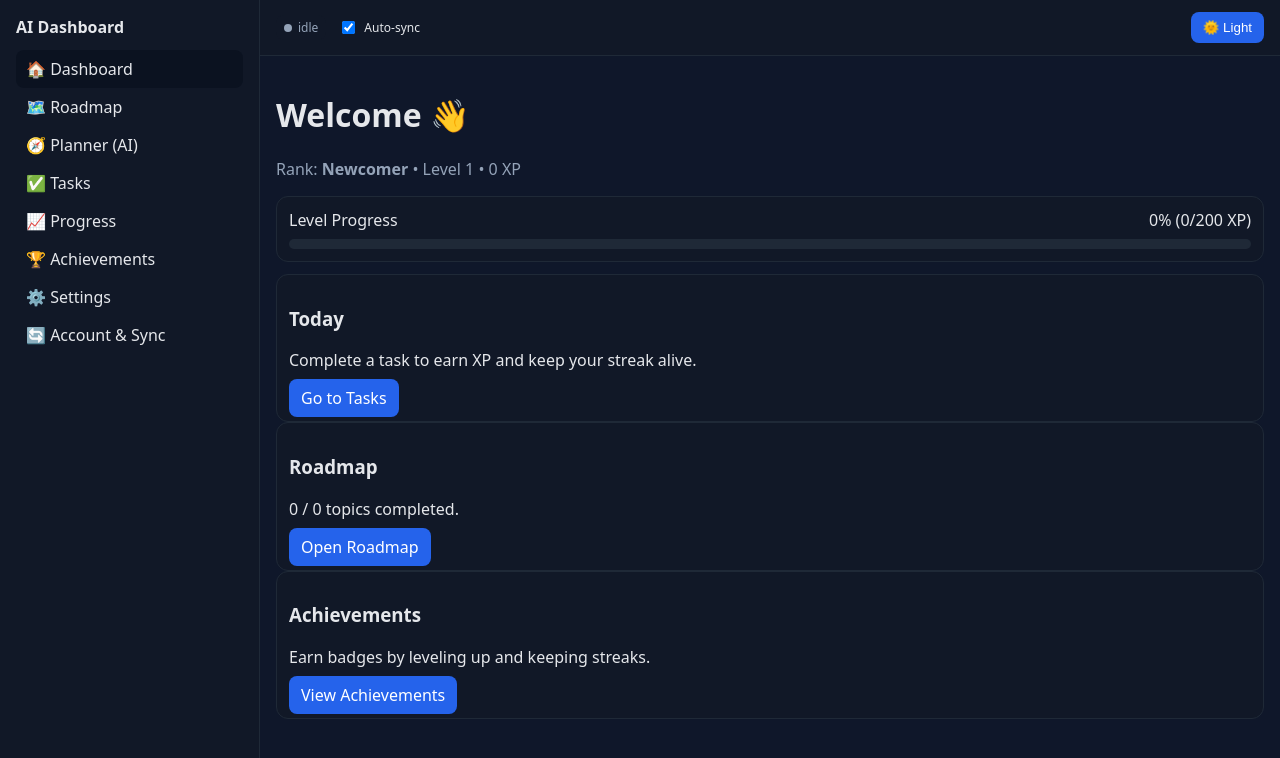
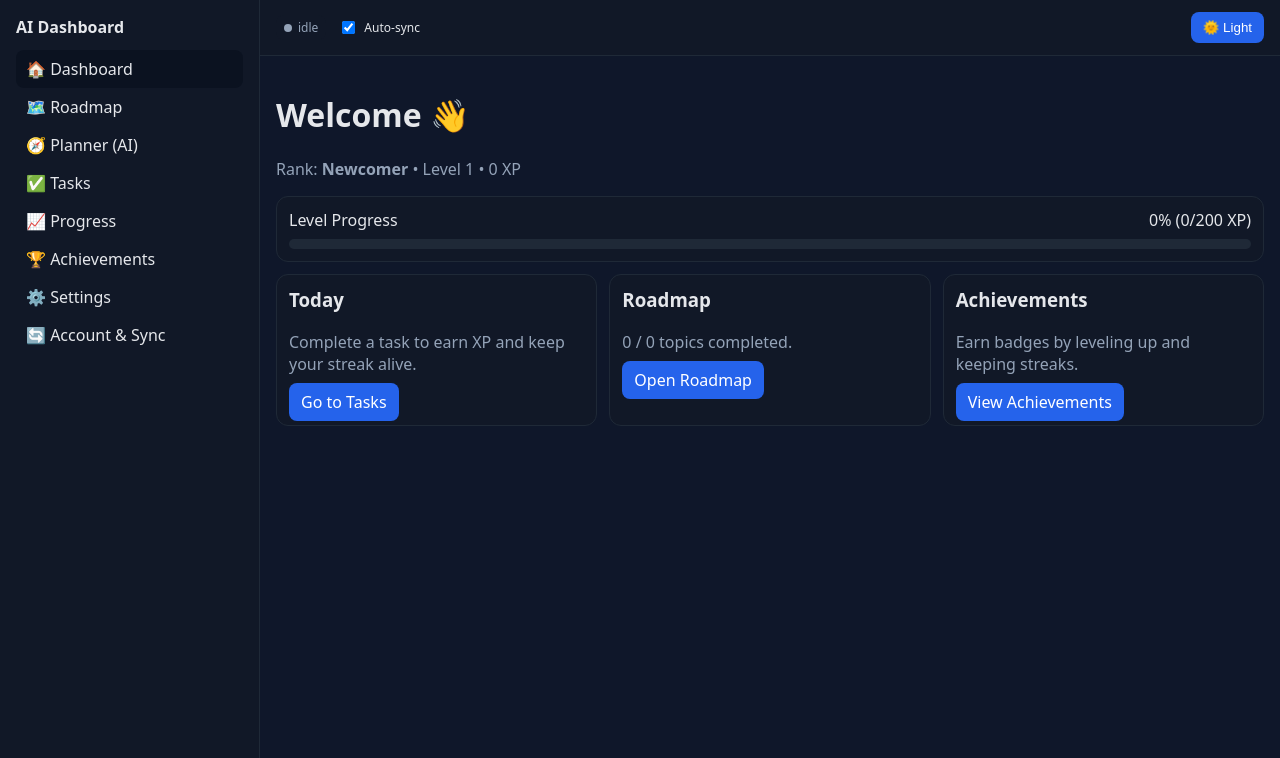
Before and after one commit to tylerpro1245/ai-dashboard, a React (Vite) app: page /#/dashboard in a window 1280 px wide. Shown: the top 758 px of the page. Built offline with nearby package versions, Linux system fonts and the light colour scheme.

Commit message:
feat: updated Dashboard layout to 3 horizontal cards

```diff
--- a/src-tauri/tauri.conf.json
+++ b/src-tauri/tauri.conf.json
@@ -16,7 +16,8 @@
         "width": 800,
         "height": 600,
         "resizable": true,
-        "fullscreen": false
+        "fullscreen": false,
+        "devtools": true
       }
     ],
     "security": { "csp": null }
--- a/src/components/Header.jsx
+++ b/src/components/Header.jsx
@@ -2,7 +2,7 @@ import React from 'react'
 import useAppStore from '../state/useAppStore.js'
 
 export default function Header() {
-  const theme = useAppStore(s => s.theme)
+  const theme = useAppStore(s => s.theme || 'dark')
   const toggleTheme = useAppStore(s => s.toggleTheme)
   const syncStatus = useAppStore(s => s.syncStatus)
   const autoSync = useAppStore(s => s.autoSync)
--- a/src/index.css
+++ b/src/index.css
@@ -81,3 +81,41 @@ a:hover { text-decoration: underline; }
 .dot.done { background:#22c55e; }
 .dot.prog { background:#f59e0b; }
 .dot.nots { background:#64748b; }
+/* 3-up responsive grid for dashboard */
+.grid3 {
+  display: grid;
+  grid-template-columns: repeat(3, minmax(0, 1fr));
+  gap: 12px;
+}
+@media (max-width: 980px) {
+  .grid3 { grid-template-columns: 1fr; }
+}
+
+/* Nice select styling */
+.select {
+  background: transparent;
+  color: var(--text);
+  border: 1px solid var(--border);
+  border-radius: 8px;
+  padding: 6px 10px;
+}
+
+/* Modal basics */
+.modal-backdrop {
+  position: fixed; inset: 0; background: rgba(0,0,0,0.5);
+  display: flex; align-items: center; justify-content: center;
+  z-index: 1000;
+}
+.modal {
+  width: min(720px, 92vw);
+  background: var(--card);
+  border: 1px solid var(--border);
+  border-radius: 12px;
+  padding: 16px;
+}
+
+/* Small status pill */
+.pill {
+  display:inline-block; padding:4px 8px; border-radius:999px;
+  background:#0b1220; color:#e5e7eb; font-size:12px; border:1px solid var(--border);
+}
--- a/src/pages/Dashboard.jsx
+++ b/src/pages/Dashboard.jsx
@@ -1,6 +1,6 @@
 import React, { useMemo } from 'react'
 import { Link } from 'react-router-dom'
-import useAppStore, { levelFromXp, nextLevelXp, LEVEL_THRESHOLDS } from '../state/useAppStore.js'
+import useAppStore, { nextLevelXp } from '../state/useAppStore.js'
 
 const RANK_TITLES = [
   'Newcomer','Apprentice','Junior Tinkerer','Prompt Explorer',
@@ -10,7 +10,7 @@ const RANK_TITLES = [
 
 export default function Dashboard() {
   const roadmap = useAppStore(s => s.roadmap)
-  const xp = useAppStore(s => s.xp) // <- subscribe to a primitive
+  const xp = useAppStore(s => s.xp)
 
   const info = useMemo(() => {
     const { currentLevel, cur, next } = nextLevelXp(xp)
@@ -25,7 +25,9 @@ export default function Dashboard() {
   return (
     <div className="stack">
       <h1>Welcome 👋</h1>
-      <p className="muted">Rank: <strong>{info.title}</strong> • Level {info.level} • {info.xp} XP</p>
+      <p className="muted">
+        Rank: <strong>{info.title}</strong> • Level {info.level} • {info.xp} XP
+      </p>
 
       <div className="card">
         <div style={{display:'flex',justifyContent:'space-between',marginBottom:8}}>
@@ -37,20 +39,29 @@ export default function Dashboard() {
         </div>
       </div>
 
-      <div className="grid">
+      {/* 3-up horizontal cards */}
+      <div
+        style={{
+          display: 'grid',
+          gridTemplateColumns: 'repeat(3, minmax(0, 1fr))',
+          gap: 12
+        }}
+      >
         <div className="card">
-          <h3>Today</h3>
-          <p>Complete a task to earn XP and keep your streak alive.</p>
+          <h3 style={{marginTop:0}}>Today</h3>
+          <p className="muted">Complete a task to earn XP and keep your streak alive.</p>
           <Link to="/tasks" className="btn">Go to Tasks</Link>
         </div>
+
         <div className="card">
-          <h3>Roadmap</h3>
-          <p>{done} / {roadmap.length} topics completed.</p>
+          <h3 style={{marginTop:0}}>Roadmap</h3>
+          <p className="muted">{done} / {roadmap.length} topics completed.</p>
           <Link to="/roadmap" className="btn">Open Roadmap</Link>
         </div>
+
         <div className="card">
-          <h3>Achievements</h3>
-          <p>Earn badges by leveling up and keeping streaks.</p>
+          <h3 style={{marginTop:0}}>Achievements</h3>
+          <p className="muted">Earn badges by leveling up and keeping streaks.</p>
           <Link to="/achievements" className="btn">View Achievements</Link>
         </div>
       </div>
```
